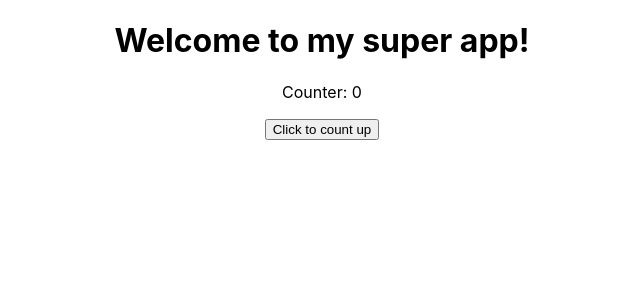
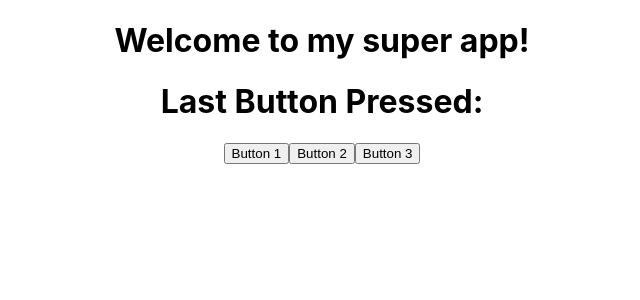
Before and after one commit to AlbertoNeira/react-exercises, a React (Create React App) app in the folder my-app/: page / in a window 1280 px wide. Shown: the top 300 px of the page, without its empty margins (318-958 px from the left). Built offline with nearby package versions, Linux system fonts and the light colour scheme.

Commit message:
Events - ClickTracker

```diff
--- a/my-app/src/App.js
+++ b/my-app/src/App.js
@@ -1,7 +1,7 @@
 
 import './App.css';
 
-import ClickCounter from './components/ClickCounter';
+import ClickTracker from './components/ClickTracker';
 
 function App() {
   return (
@@ -9,7 +9,7 @@ function App() {
 
       <div>
       <h1>Welcome to my super app!</h1>
-      <ClickCounter/>
+      <ClickTracker/>
     </div>
 
     </div>
--- /dev/null
+++ b/my-app/src/components/ClickTracker.js
@@ -0,0 +1,28 @@
+import React from 'react';
+
+class ClickTracker extends React.Component {
+ state = {
+      lastButtonPressed: ''
+    };
+
+
+  handleClick = (event) => {
+    const buttonId = event.target.id;
+    this.setState({
+      lastButtonPressed: buttonId
+    });
+  };
+
+  render() {
+    return (
+      <div>
+        <h1>Last Button Pressed: {this.state.lastButtonPressed}</h1>
+        <button id="button1" onClick={this.handleClick}>Button 1</button>
+        <button id="button2" onClick={this.handleClick}>Button 2</button>
+        <button id="button3" onClick={this.handleClick}>Button 3</button>
+      </div>
+    );
+  }
+}
+
+export default ClickTracker;
```
